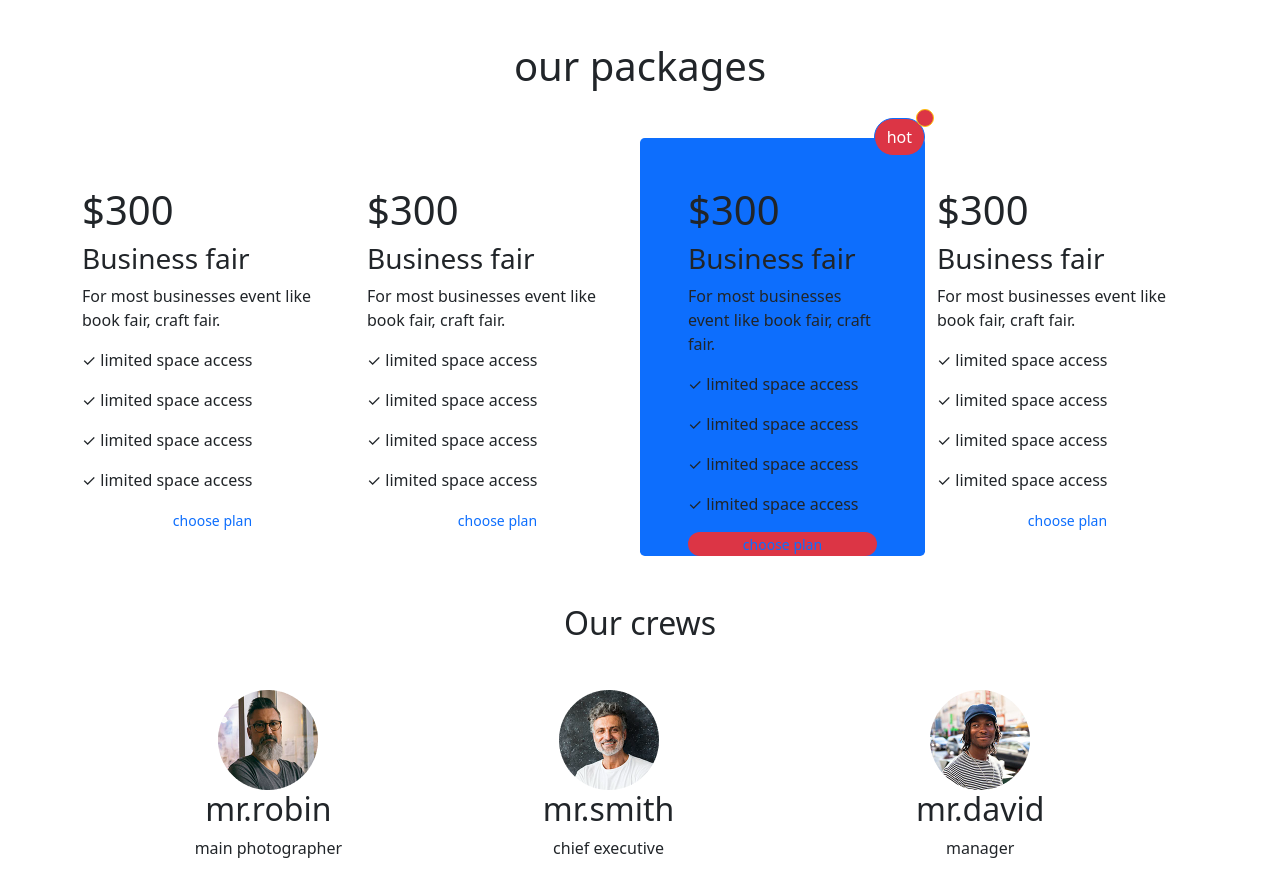
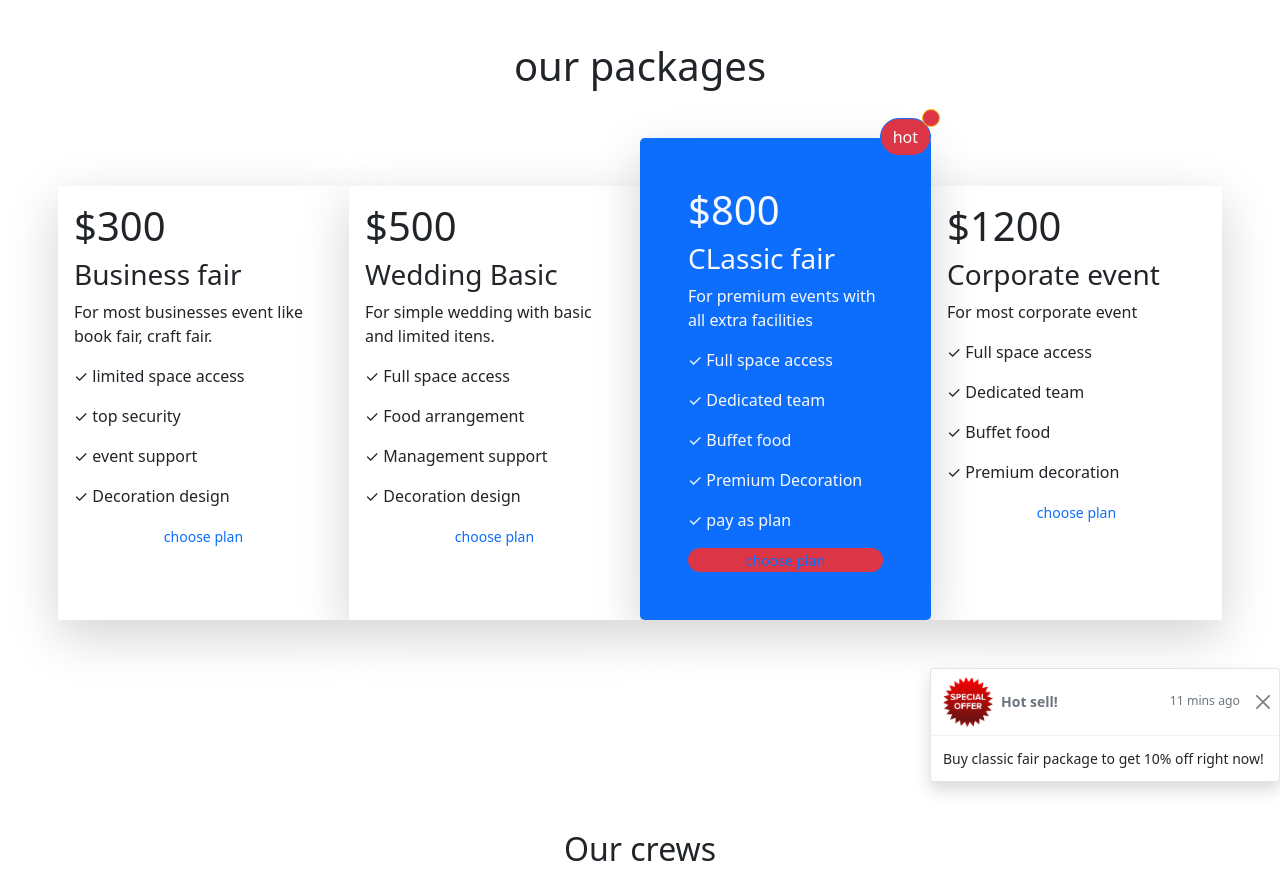
Before and after one commit to gazifahad/convension-center, a plain HTML site: page index.html in a window 1280 px wide. Shown: the part 710-1581 px from the top of the page. Drawn offline with nearby package versions, Linux system fonts and the light colour scheme.

Commit message:
finished

```diff
--- a/index.html
+++ b/index.html
@@ -102,13 +102,13 @@
 
     </header>
     <main>
-        <!-- packages -->
+        <!-- packages used grid instead of cards -->
         <section class="blue-packages">
             <div class="container">
                 <h1 class="text-center">our packages</h1>
-                <div class="row  mt-5">
+                <div class="row  mt-5 gx-5">
 
-                  <div class="col mt-5  col-12 col-sm-6 col-md-3 ">
+                  <div class="col mt-5  col-12 col-sm-6 col-md-3 shadow-lg p-3 mb-5 bg-body">
                       <h1>$300</h1>
                       <h3>Business fair</h3>
                       <p>For most businesses event
@@ -117,9 +117,10 @@
 
 
                             <p>limited space access</p>
-                            <p>limited space access</p>
-                            <p>limited space access</p>
-                            <p>limited space access</p>
+                            <p>top security</p>
+                            <p>event support</p>
+                            <p>Decoration design</p>
+
 
                         </div>
                         <div class="text-center">
@@ -127,18 +128,17 @@
                         </div>
 
                   </div>
-                  <div class="col mt-5 col-12 col-sm-6 col-md-3">
-                      <h1>$300</h1>
-                      <h3>Business fair</h3>
-                      <p>For most businesses event
-                        like book fair, craft fair.</p>
+                  <div class="col mt-5 col-12 col-sm-6 col-md-3 shadow-lg p-3 mb-5 bg-body">
+                      <h1>$500</h1>
+                      <h3>Wedding Basic</h3>
+                      <p>For simple wedding with basic and limited itens.</p>
                         <div class="blue-offers">
 
 
-                            <p>limited space access</p>
-                            <p>limited space access</p>
-                            <p>limited space access</p>
-                            <p>limited space access</p>
+                            <p>Full space access</p>
+                            <p>Food arrangement</p>
+                            <p>Management support</p>
+                            <p>Decoration design</p>
 
                         </div>
 
@@ -148,7 +148,7 @@
 
 
                   </div>
-                  <div class="col bg-primary p-5 pb-0 rounded-3 blue-third col-12 col-sm-6 col-md-3">
+                  <div class="col bg-primary p-5 rounded-3 blue-third col-12 col-sm-6 col-md-3 shadow-lg p-3 mb-5 text-light ">
                       <div class="blue-badge ">
                         <button type="button" class="btn btn-primary bg-danger rounded-pill">
                             hot
@@ -157,18 +157,20 @@
                             </span>
                           </button>
                       </div>
-                      <h1>$300</h1>
-                      <h3>Business fair</h3>
-                      <p>For most businesses event
-                        like book fair, craft fair.</p>
+                      <h1>$800</h1>
+                      <h3>CLassic fair</h3>
+                      <p>For premium events with all extra facilities</p>
 
                         <div class="blue-offers">
 
 
-                            <p>limited space access</p>
-                            <p>limited space access</p>
-                            <p>limited space access</p>
-                            <p>limited space access</p>
+                            <p>Full space access</p>
+                            <p>Dedicated team</p>
+                            <p>Buffet food</p>
+                            <p>Premium Decoration</p>
+                            <p>
+                                pay as plan
+                            </p>
 
                         </div>
 
@@ -178,20 +180,19 @@
 
 
                   </div>
-                  <div class="col mt-5 col-12 col-sm-6 col-md-3">
+                  <div class="col mt-5 col-12 col-sm-6 col-md-3 shadow-lg p-3 mb-5 bg-body">
 
-                      <h1>$300</h1>
-                      <h3>Business fair</h3>
-                      <p>For most businesses event
-                        like book fair, craft fair.</p>
+                      <h1>$1200</h1>
+                      <h3>Corporate event</h3>
+                      <p>For most corporate event </p>
 
                         <div class="blue-offers">
 
 
-                            <p>limited space access</p>
-                            <p>limited space access</p>
-                            <p>limited space access</p>
-                            <p>limited space access</p>
+                            <p>Full space access</p>
+                            <p>Dedicated team</p>
+                            <p>Buffet food</p>
+                            <p>Premium decoration</p>
 
                         </div>
 
@@ -206,6 +207,21 @@
               </div>
         </section>
         <!-- packages section ends  -->
+        <!-- toast section  -->
+        <section class="toast-cont d-flex flex-row-reverse">
+            <div class="toast show blue-toast" role="alert" aria-live="assertive" aria-atomic="true">
+                <div class="toast-header">
+                  <img src="main/icons/offer.png" class="rounded me-2" alt="...">
+                  <strong class="me-auto">Hot sell!</strong>
+                  <small>11 mins ago</small>
+                  <button type="button" class="btn-close" data-bs-dismiss="toast" aria-label="Close"></button>
+                </div>
+                <div class="toast-body">
+                  Buy classic fair package to get 10% off right now!
+                </div>
+              </div>
+        </section>
+        <!-- toast ends  -->
         <!-- crew section starts  -->
         <section class="blue-crew   mt-5">
             <div class="container">
@@ -246,7 +262,7 @@
             </div>
 
         </section>
-        <!-- crew section Ends but kichu jinish add korbo  -->
+        <!-- crew section Ends   -->
         <!-- frequently asked question section starts  -->
         <section class="blue-faq  mt-5 mb-5">
             <h2 class="text-center">Frequently Asked Questions</h2>
@@ -317,7 +333,7 @@
                     <div class="footer-text text-center">
                         get the app
                     </div>
-                    <div class="footer-logo">
+                    <div class="footer-logo d-flex">
                         <a href="https://play.google.com/store/apps/details?id=com.freeit.java" target="_blank"><img src="main/icons/apple.png" alt=""></a>
 
                         <a href="https://play.google.com/store/apps/details?id=com.learnprogramming.codecamp" target="_blank"><img src="main/icons/pngwing.com.png" alt=""></a>
--- a/style.css
+++ b/style.css
@@ -16,6 +16,7 @@ body{
 .blue-offers p:before {
     content: '✓  ';
   }
+
   .blue-third{
       position: relative;
   }
@@ -23,6 +24,10 @@ body{
       position: absolute;
       top:-20px;
       right:0;
+  }
+  .blue-toast img{
+      width: 50px;
+      height: 50px;
   }
   .blue-footer{
       height: 200px;
```
Also changed, not shown: main/icons/offer.png (added).
